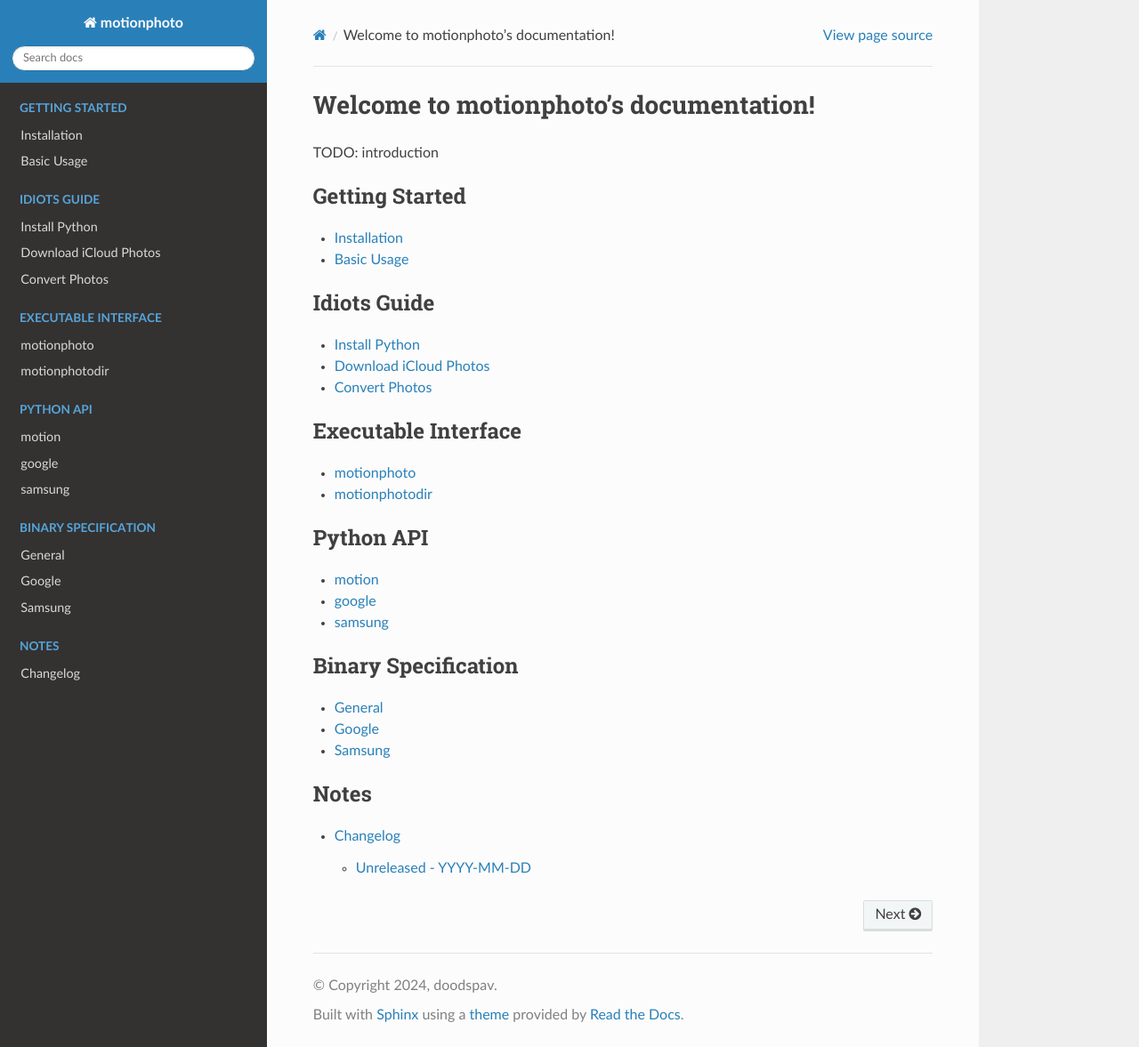
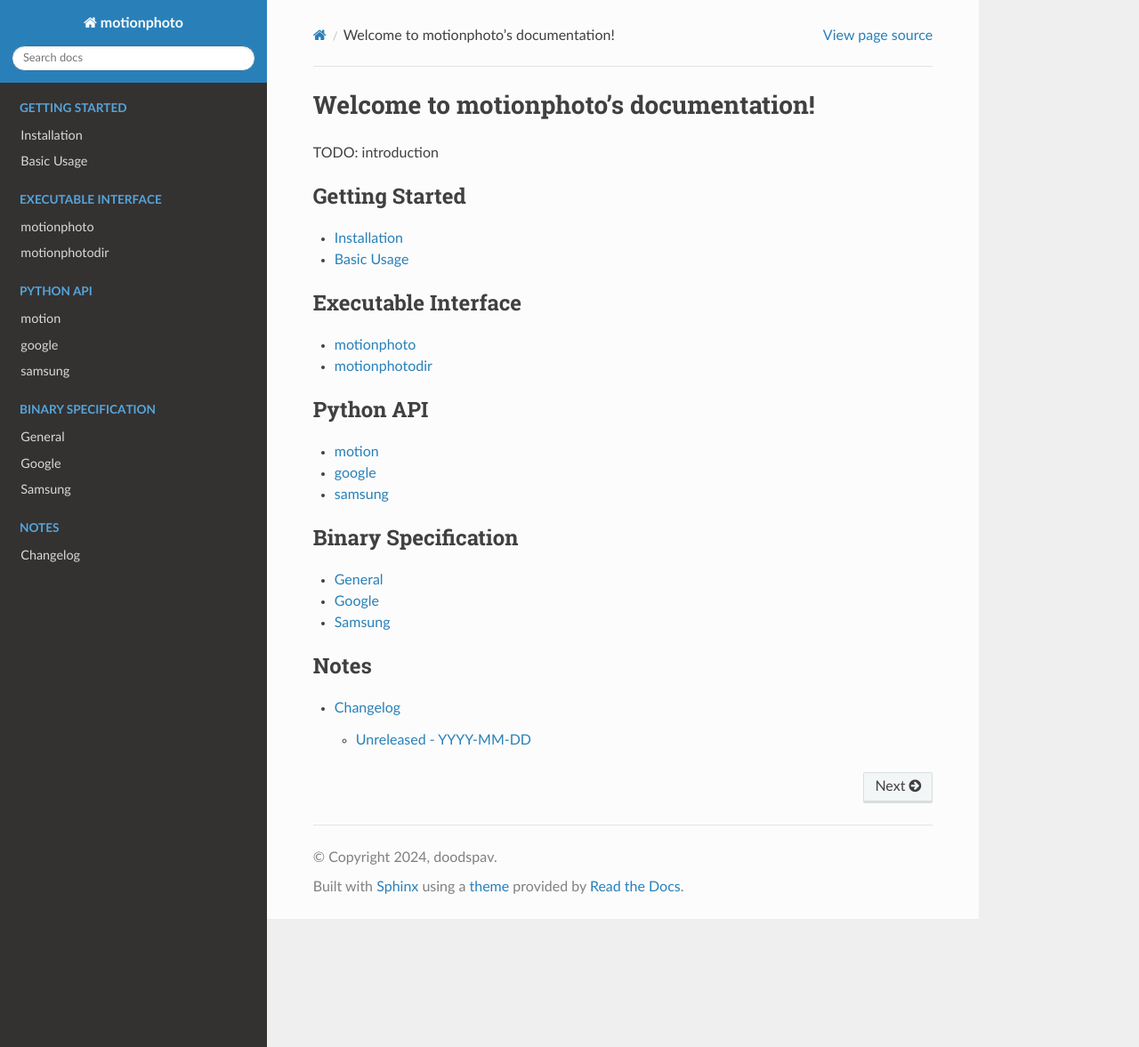
Before and after one commit to doodspav/motionphoto, a Sphinx documentation site: the page built from docs/source/index.rst, in a window 1280 px wide and 1177 px high. Shown: the whole window at 89% size. Built offline with Sphinx 7.4.7 and the Read the Docs theme 2.0.0, drawn with Linux system fonts in a browser that asks for light colours.

Commit message:
GHI #4 Remove idiot's guide
Signed-off-by: doodspav <doodspav@gmail.com>

```diff
--- a/docs/source/idiots_guide/convert_photos.rst
+++ /dev/null
@@ -1,4 +0,0 @@
-Convert Photos
-==============
-
-TODO: convert photos
--- a/docs/source/idiots_guide/download_icloud_photos.rst
+++ /dev/null
@@ -1,4 +0,0 @@
-Download iCloud Photos
-======================
-
-TODO: download icloud photos
--- a/docs/source/idiots_guide/install_python.rst
+++ /dev/null
@@ -1,4 +0,0 @@
-Install Python
-==============
-
-TODO: install python
--- a/docs/source/index.rst
+++ b/docs/source/index.rst
@@ -14,14 +14,6 @@
 
    getting_started/installation
    getting_started/basic_usage
-
-.. toctree::
-   :maxdepth: 1
-   :caption: Idiots Guide
-
-   idiots_guide/install_python
-   idiots_guide/download_icloud_photos
-   idiots_guide/convert_photos
 
 .. toctree::
    :maxdepth: 1
```
